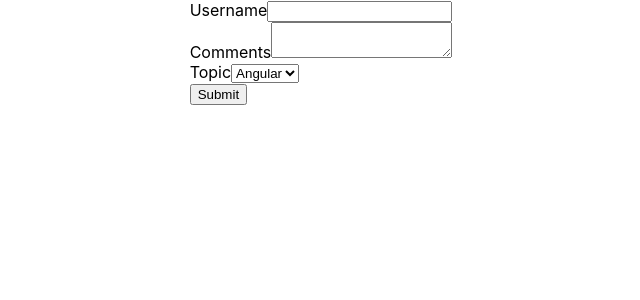
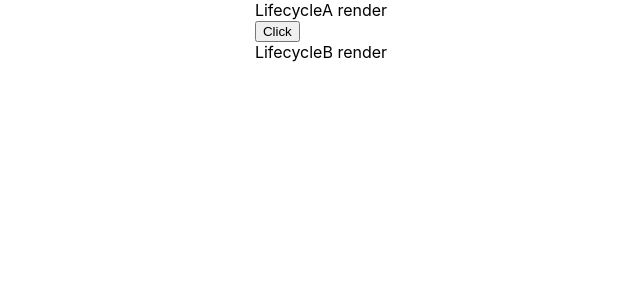
Before and after one commit to Bitan23101996/React-Learning-Series, a React (Create React App) app: page / in a window 1280 px wide. Shown: the top 300 px of the page, without its empty margins (319-959 px from the left). Built offline with nearby package versions, Linux system fonts and the light colour scheme.

Commit message:
Lifecycle Methods in React

```diff
--- a/src/App.js
+++ b/src/App.js
@@ -15,6 +15,7 @@ import Stylesheet from '../src/react-basics-tutorials/Stylesheet'
 import './appStyles.css'
 import Styles from './appStyles.module.css'
 import BasicReactForm from './react-basics-tutorials/BasicReactForm'
+import LifecycleA from './react-basics-tutorials/LifecycleA';
 
 // 2. Extend the theme to include custom colors, fonts, etc
 const colors = {
@@ -41,7 +42,8 @@ function App() {
         <h5 className="error-color">CSS Style Normal Way</h5>
         <h5 className={Styles.success_color}>CSS Style Module Approach Way</h5>
       </div> */}
-      <BasicReactForm/>
+      {/* <BasicReactForm/> */}
+      <LifecycleA />
     </div>
   );
 }
--- /dev/null
+++ b/src/react-basics-tutorials/LifecycleA.js
@@ -0,0 +1,50 @@
+import React, { Component } from 'react'
+import LifecycleB from './LifecycleB'
+
+class LifecycleA extends Component {
+    constructor(props) {
+        super(props)
+
+        this.state = {
+            name: ''
+        }
+        console.log("LifecycleA Constructor");
+    }
+
+    static getDerivedStateFromProps(props, state) {
+        console.log("LifecycleA getDerivedStateFromProps")
+        return null
+    }
+    componentDidMount() {
+        console.log("LifecycleA componentDidMount")
+    }
+
+    shouldComponentUpdate() {
+        console.log("LifecycleA shouldComponentUpdate")
+        return true
+    }
+    getSnapshotBeforeUpdate(prevProps, prevState) {
+        console.log("LifecycleA getSnapshotBeforeUpdate")
+        return null
+    }
+    componentDidUpdate() {
+        console.log("LifecycleA componentDidUpdate")
+    }
+    handleChange = () => {
+        this.setState({
+            name: 'Bitan'
+        })
+    }
+    render() {
+        console.log("LifecycleA render")
+        return (
+            <div>
+                <div>LifecycleA render</div>
+                <button type="button" onClick={this.handleChange}>Click</button>
+                <LifecycleB />
+            </div>
+        )
+    }
+}
+
+export default LifecycleA
--- /dev/null
+++ b/src/react-basics-tutorials/LifecycleB.js
@@ -0,0 +1,42 @@
+import React, { Component } from 'react'
+
+class LifecycleB extends Component {
+    constructor(props) {
+        super(props)
+
+        this.state = {
+            name: ''
+        }
+        console.log("LifecycleB Constructor");
+    }
+
+    static getDerivedStateFromProps(props, state) {
+        console.log("LifecycleB getDerivedStateFromProps")
+        return null
+    }
+    componentDidMount() {
+        console.log("LifecycleB componentDidMount")
+    }
+    shouldComponentUpdate() {
+        console.log("LifecycleB shouldComponentUpdate")
+        return true
+    }
+    getSnapshotBeforeUpdate(prevProps, prevState) {
+        console.log("LifecycleB getSnapshotBeforeUpdate")
+        return null
+    }
+    componentDidUpdate() {
+        console.log("LifecycleB componentDidUpdate")
+    }
+
+    render() {
+        console.log("LifecycleB render")
+        return (
+            <div>
+                <div>LifecycleB render</div>
+            </div>
+        )
+    }
+}
+
+export default LifecycleB
```
Also changed, not shown: 1 other file (tests, documents, lock files or other folders).
